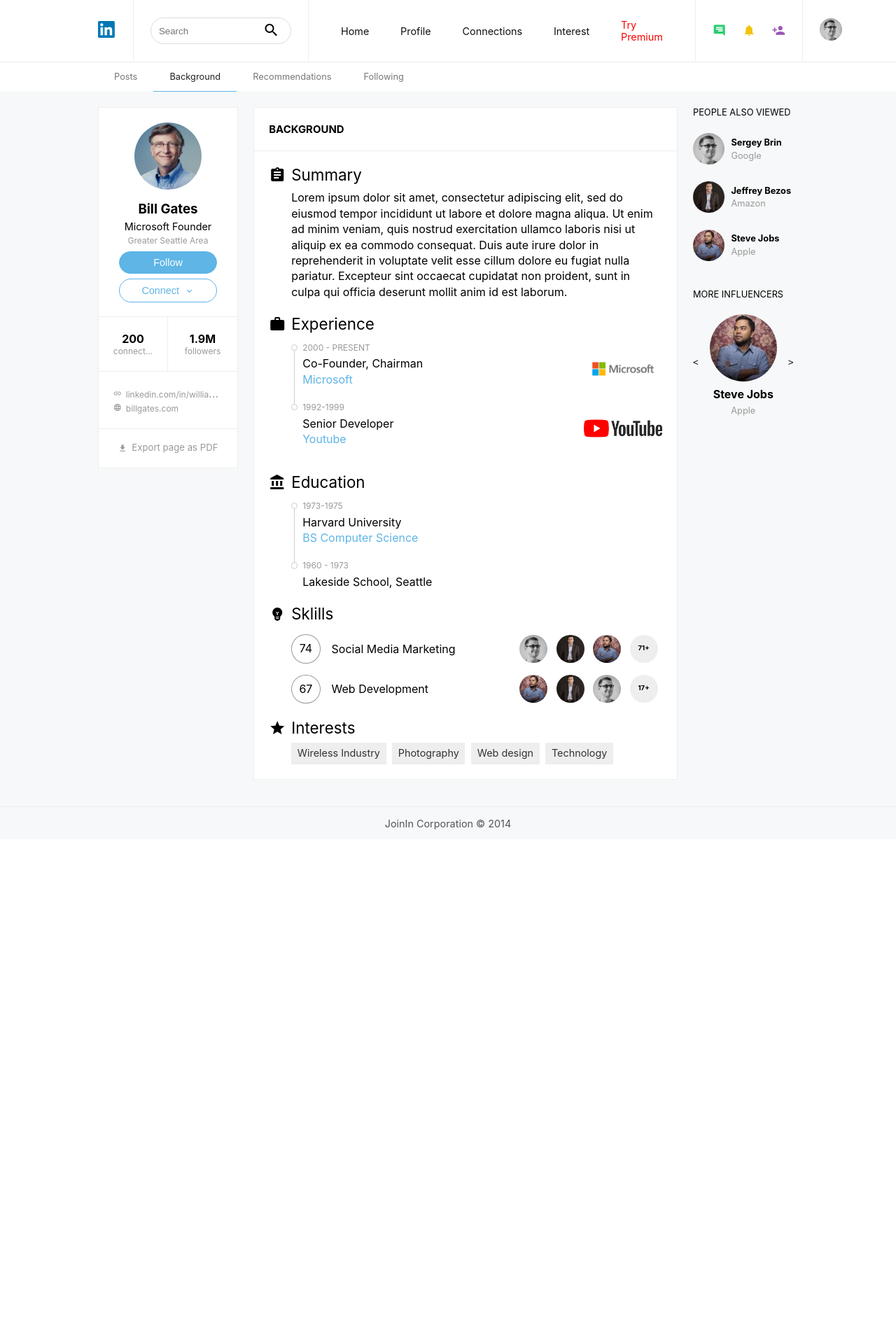
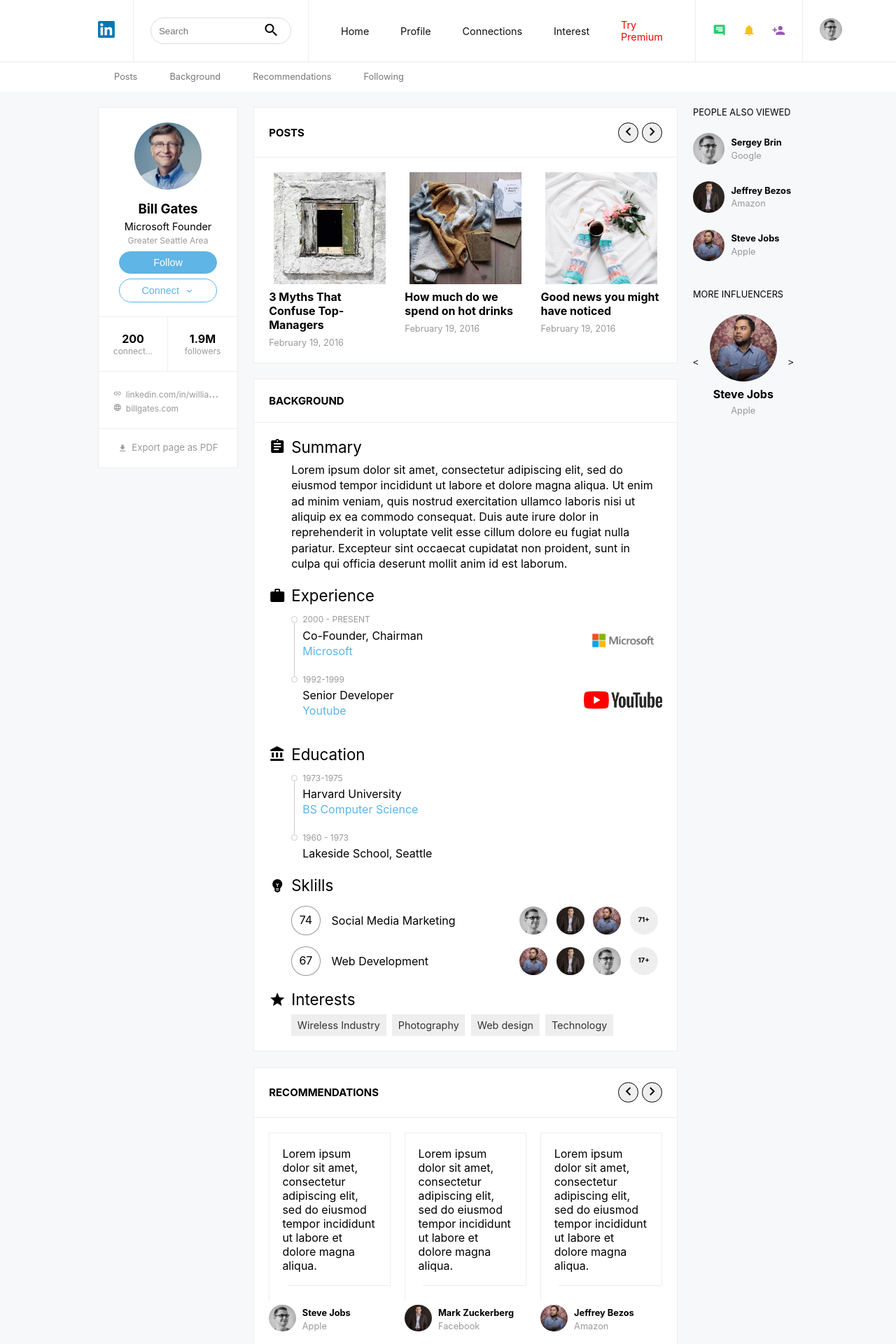
Before and after one commit to adriannan/frontloop-join-in, a React (Create React App) app: page /background in a window 1280 px wide. Shown: the top 1920 px of the page at 70% size. Before the commit the page ends 1199 px from the top, so only its background shows below. Built offline with nearby package versions, Linux system fonts and the light colour scheme.

Commit message:
change nav & smooth scroll

```diff
--- a/src/components/Background.js
+++ b/src/components/Background.js
@@ -8,7 +8,7 @@
 
 const Background = () => {
   return (
-    <section className="content__bckg">
+    <section className="content__bckg scroll-with-offset" id="background">
       <div className="bckg__header">
         <h3>background</h3>
       </div>
--- a/src/components/Following.js
+++ b/src/components/Following.js
@@ -32,7 +32,7 @@
   const follow = follows.map(follow => <Follow id={follow.id} {...follow} />);
 
   return (
-    <section className="content__follow">
+    <section className="content__follow" id="following">
       <div className="follow__header">
         <h3>following</h3>
       </div>
--- a/src/components/Posts.js
+++ b/src/components/Posts.js
@@ -35,7 +35,7 @@
   const post = postsList.map(post => <Post id={post.id} {...post} />);
 
   return (
-    <section className="content__posts">
+    <section className="content__posts" id="posts">
       <div className="posts__header">
         <h3>posts</h3>
         <p>
--- a/src/components/Recommendations.js
+++ b/src/components/Recommendations.js
@@ -1,5 +1,4 @@
 import React from "react";
-import Post from "./Post";
 import img1 from "../images/avatar.jpg";
 import img2 from "../images/avatar2.jpg";
 import img3 from "../images/avatar3.jpg";
@@ -44,7 +43,7 @@
   ));
 
   return (
-    <section className="content__recom">
+    <section className="content__recom" id="recommendations">
       <div className="recom__header">
         <h3>recommendations</h3>
         <p>
--- a/src/layouts/Content.js
+++ b/src/layouts/Content.js
@@ -1,5 +1,5 @@
 import React from "react";
-import { Route } from "react-router-dom";
+// import { Route } from "react-router-dom";
 import Posts from "../components/Posts";
 import Background from "../components/Background";
 import Recommendations from "../components/Recommendations";
@@ -8,10 +8,14 @@
 const Content = () => {
   return (
     <>
-      <Route path="/" exact component={Posts} />
+      <Posts />
+      <Background />
+      <Recommendations />
+      <Following />
+      {/* <Route path="/" exact component={Posts} />
       <Route path="/background" component={Background} />
       <Route path="/recommendations" component={Recommendations} />
-      <Route path="/following" component={Following} />
+      <Route path="/following" component={Following} /> */}
     </>
   );
 };
--- a/src/layouts/Navigation.js
+++ b/src/layouts/Navigation.js
@@ -1,23 +1,119 @@
-import React from "react";
+import React, { Component } from "react";
 import { NavLink } from "react-router-dom";
 import "../styles/navigation.css";
 
+// const nav = [
+//   { name: "Posts", path: "#posts", exact: true },
+//   { name: "Background", path: "#background" },
+//   { name: "Recommendations", path: "#recommendations" },
+//   { name: "Following", path: "#following" }
+// ];
 const nav = [
-  { name: "Posts", path: "/", exact: true },
-  { name: "Background", path: "/background" },
-  { name: "Recommendations", path: "/recommendations" },
+  { name: "Posts", path: "posts", exact: true },
+  { name: "Background", path: "background" },
+  { name: "Recommendations", path: "recommendations" },
   { name: "Following", path: "following" }
 ];
 
-const Navigation = () => {
-  const navLinks = nav.map(item => (
-    <li key={item.name}>
-      <NavLink to={item.path} exact={item.exact ? item.exact : false}>
-        {item.name}
-      </NavLink>
-    </li>
-  ));
-  return <ul>{navLinks}</ul>;
-};
+class Navigation extends Component {
+  state = {
+    navFixed: false
+  };
+  // handleScroll() {
+  //   const curPos = window.scrollY;
+  //   console.log(curPos);
+  // }
+  componentDidMount() {
+    const nav = document.querySelector(".main__nav");
+    window.addEventListener("scroll", () => {
+      if (nav.getBoundingClientRect().top < 0) {
+        this.setState({ navFixed: true });
+      } else {
+        this.setState({ navFixed: false });
+      }
+    });
+  }
+
+  handleClick(event, link) {
+    event.preventDefault();
+    // let anchorTarget = document.getElementById(link);
+    // anchorTarget.scrollIntoView({ behavior: "smooth", block: "start" });
+
+    let anchorTarget = document.getElementById(link);
+    // var headerOffset = document.querySelector(".main__nav ul").clientHeight;
+    var headerOffset = 50;
+    var elementPosition = anchorTarget.offsetTop;
+    // var elementPosition = anchorTarget.getBoundingClientRect().top;
+    var offsetPosition = elementPosition - headerOffset;
+
+    window.scrollTo({
+      top: offsetPosition,
+      behavior: "smooth"
+    });
+    // anchorTarget.scrollIntoView(true);
+    // window.scrollBy(0, -45);
+    // setTimeout(() => {
+    //   window.scrollBy(0, -45);
+    // }, 100);
+    // this.anchorTarget.scrollIntoView({ behavior: "smooth", block: "start" });
+  }
+  // componentDidMount() {
+  // this.anchorTarget = document.querySelector(".content__bckg");
+  // }
+  render() {
+    const navLinks = nav.map(item => (
+      <li key={item.name}>
+        <a href={"#" + item.path} onClick={e => this.handleClick(e, item.path)}>
+          {item.name}
+        </a>
+      </li>
+    ));
+
+    return (
+      <ul className={this.state.navFixed ? "nav-fixed" : ""}>{navLinks}</ul>
+    );
+  }
+}
 
 export default Navigation;
+
+// import React, { Component } from "react";
+// import { NavLink } from "react-router-dom";
+// import "../styles/navigation.css";
+
+// const nav = [
+//   { name: "Posts", path: "/", exact: true },
+//   { name: "Background", path: "background" },
+//   { name: "Recommendations", path: "recommendations" },
+//   { name: "Following", path: "following" }
+// ];
+
+// class Navigation extends Component {
+//   constructor(props) {
+//     super();
+//     this.anchorTarget = null;
+//     this.handleClick = this.handleClick.bind(this);
+//   }
+//   handleClick(e) {
+//     e.preventDefault();
+//     this.anchorTarget.scrollIntoView({ behavior: "smooth", block: "start" });
+//   }
+//   componentDidMount() {
+//     this.anchorTarget = document.querySelector(".content__bckg");
+//   }
+//   render() {
+//     return (
+//       <li>
+//         <a
+//           href={"#" + this.props.itemName}
+//           onClick={this.handleClick}
+//           aria-label={"Scroll to " + this.props.itemName}
+//         >
+//           {this.props.itemName}
+//         </a>
+//       </li>
+//     );
+//   }
+// }
+
+// export default Navigation;
--- a/src/styles/navigation.css
+++ b/src/styles/navigation.css
@@ -23,3 +23,30 @@
   border-bottom: 0.15em solid #5eb5e6;
   opacity: 0.9;
 }
+.main__nav .nav-fixed {
+  position: fixed;
+  top: 0;
+  width: 100vw;
+
+  z-index: 999;
+  opacity: 0.9;
+  left: 50%;
+  transform: translateX(-50%);
+  transition: 0.3s opacity linear;
+}
+.nav-fixed::after {
+  display: block;
+  position: fixed;
+  top: 0;
+  left: -35%;
+  background-color: #fff;
+  width: 200%;
+  content: "";
+  height: 48px;
+  z-index: -1;
+  transition: 3s linear;
+}
+.nav-fixed a {
+  transform: scale(0.9);
+  transition: 0.3s linear;
+}
```
